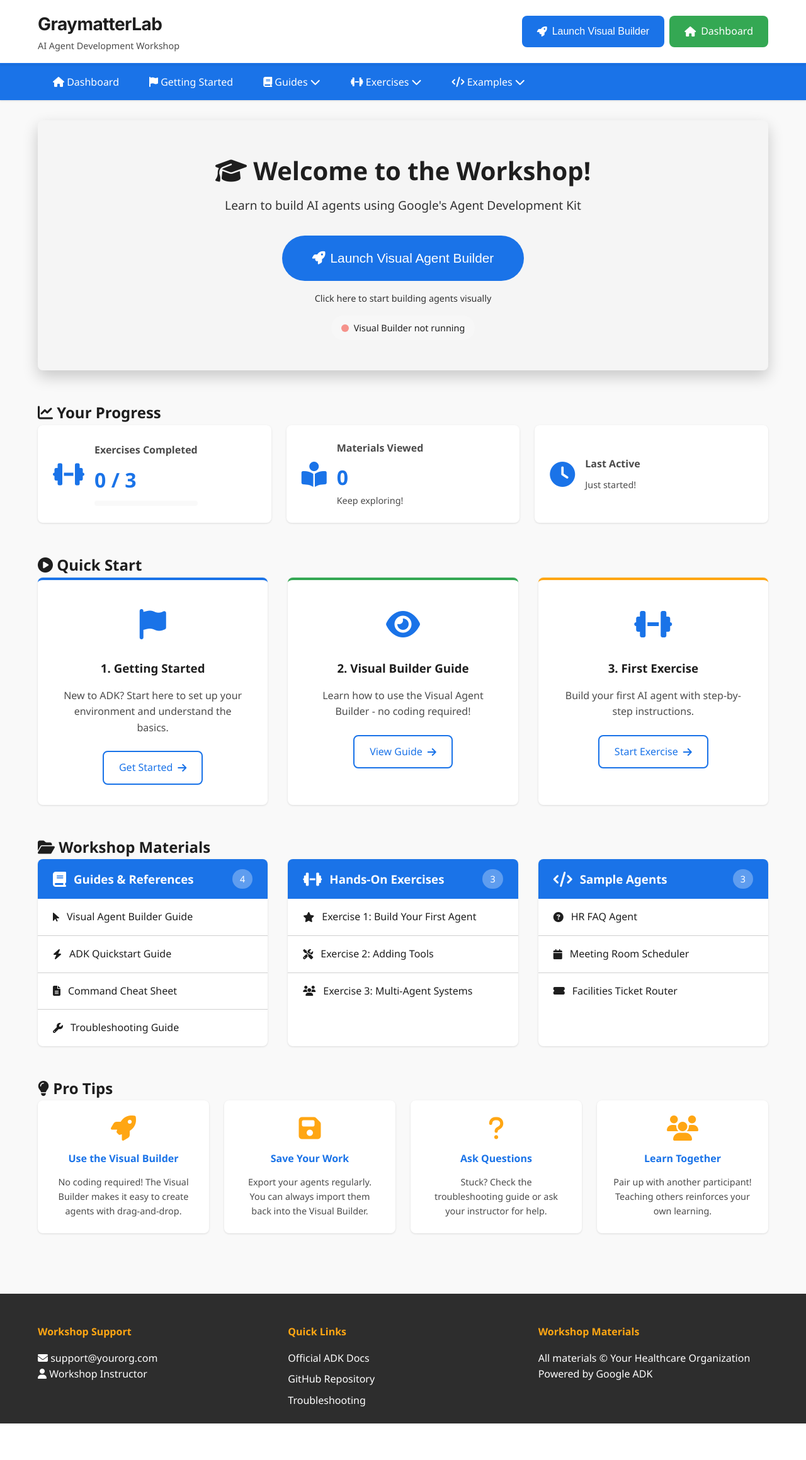
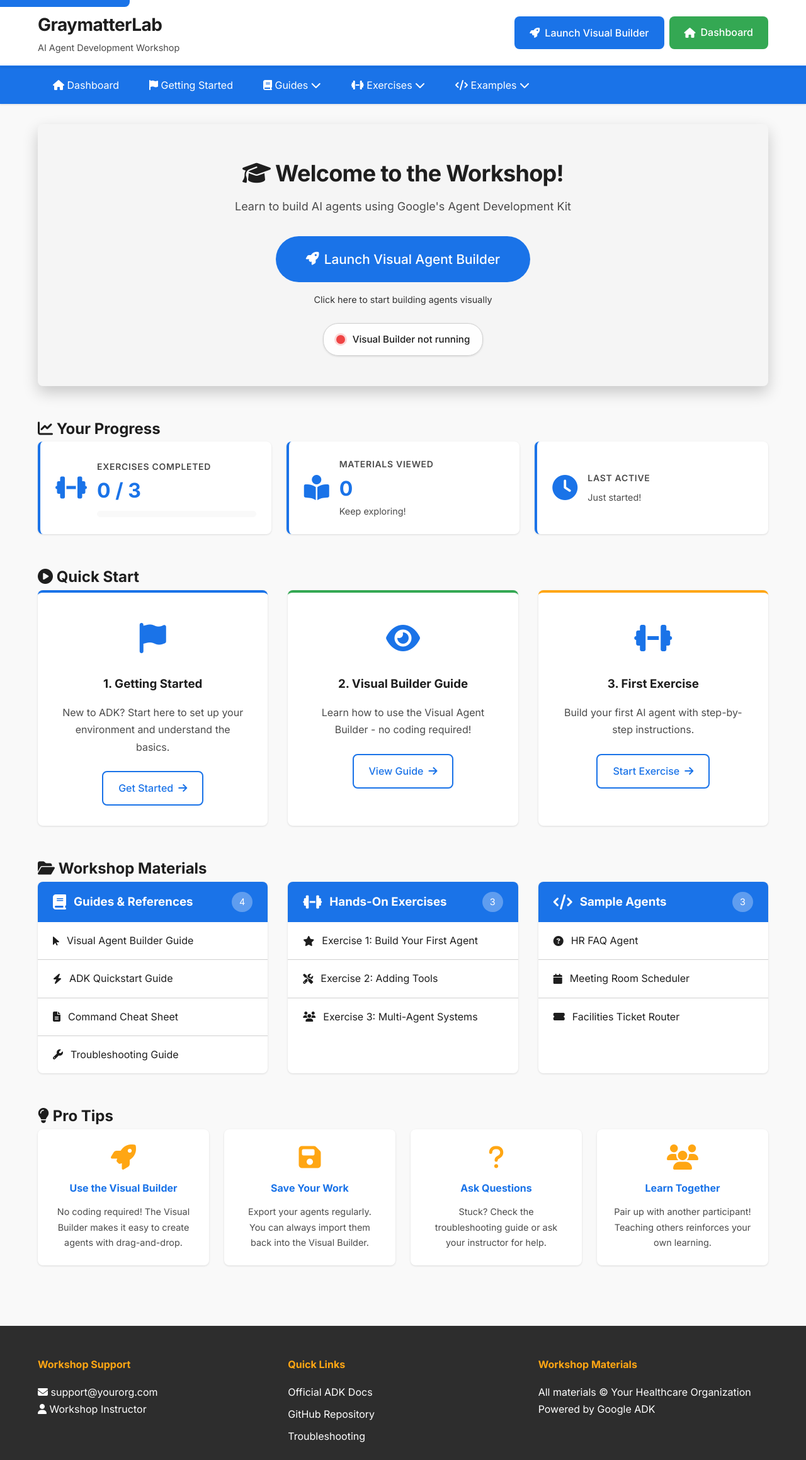
Before and after one commit to Boatschool/adk-workshop-training, a Flask app: page / in a window 1280 px wide. Shown: the whole page at 63% size. Before the commit the page ends 2260 px from the top, so only its background shows below. Run offline with Flask 3, Linux system fonts and the light colour scheme.

Commit message:
UI/UX: Implement Quick Wins and accessibility improvements
- Add comprehensive ARIA labels and live regions
- Implement skip navigation link
- Standardize typography to Inter font family
- Add focus indicators for all interactive elements
- Enhance status indicator with color-coded states
- Improve progress cards with gradient fills and shimmer animation
- Fix color contrast issues for WCAG compliance
- Add semantic HTML improvements

```diff
--- a/static/css/style.css
+++ b/static/css/style.css
@@ -39,10 +40,10 @@
 }
 
 body {
-    font-family: 'Segoe UI', Tahoma, Geneva, Verdana, sans-serif;
+    font-family: 'Inter', -apple-system, BlinkMacSystemFont, 'Segoe UI', Roboto, sans-serif;
     background: var(--bg-color);
     color: var(--text-primary);
-    line-height: 1.6;
+    line-height: 1.7;
 }
 
 .container {
@@ -189,6 +221,12 @@ body {
     transition: var(--transition);
     text-decoration: none;
     white-space: nowrap;
+    font-family: 'Inter', sans-serif;
+}
+
+.btn:focus-visible {
+    outline: 3px solid #0066cc;
+    outline-offset: 2px;
 }
 
 .btn-primary {
@@ -267,14 +309,18 @@ body {
 }
 
 .welcome-section h1 {
-    font-size: 2.5rem;
+    font-size: 2.25rem;
     margin-bottom: 0.5rem;
+    font-weight: 700;
+    letter-spacing: -0.02em;
+    color: var(--text-primary);
 }
 
 .lead {
-    font-size: 1.2rem;
-    opacity: 0.9;
+    font-size: 1.125rem;
+    color: var(--text-secondary);
     margin-bottom: 2rem;
+    line-height: 1.6;
 }
 
 .quick-launch {
@@ -290,33 +336,52 @@ body {
 .status-indicator {
     display: inline-flex;
     align-items: center;
-    gap: 0.5rem;
-    margin-top: 1rem;
-    padding: 0.5rem 1rem;
-    background: rgba(255,255,255,0.2);
-    border-radius: 20px;
-    font-size: 0.9rem;
+    gap: 0.75rem;
+    margin-top: 1.5rem;
+    padding: 0.75rem 1.25rem;
+    background: rgba(255, 255, 255, 0.9);
+    border: 1px solid var(--border-color);
+    border-radius: 24px;
+    font-size: 0.95rem;
+    font-weight: 500;
+    box-shadow: var(--shadow-sm);
 }
 
 .status-dot {
-    width: 12px;
-    height: 12px;
+    width: 14px;
+    height: 14px;
     border-radius: 50%;
-    background: #ccc;
+    background: #cbd5e0;
     animation: pulse 2s infinite;
+    flex-shrink: 0;
 }
 
 .status-dot.running {
-    background: #4caf50;
+    background: #10b981;
+    box-shadow: 0 0 0 3px rgba(16, 185, 129, 0.2);
 }
 
 .status-dot.stopped {
-    background: #f44336;
+    background: #ef4444;
+    box-shadow: 0 0 0 3px rgba(239, 68, 68, 0.2);
+    animation: none;
+}
+
+.status-dot.checking {
+    background: #f59e0b;
+    box-shadow: 0 0 0 3px rgba(245, 158, 11, 0.2);
 }
 
 @keyframes pulse {
-    0%, 100% { opacity: 1; }
-    50% { opacity: 0.5; }
+
+    0%,
+    100% {
+        opacity: 1;
+    }
+
+    50% {
+        opacity: 0.5;
+    }
 }
 
 /* Progress Section */
@@ -335,48 +400,84 @@ body {
     gap: 1rem;
     align-items: center;
     transition: var(--transition);
+    border-left: 4px solid var(--primary-color);
 }
 
 .progress-card:hover {
     transform: translateY(-4px);
     box-shadow: var(--shadow-md);
+    border-left-color: var(--secondary-color);
 }
 
 .progress-icon {
     font-size: 2.5rem;
     color: var(--primary-color);
+    flex-shrink: 0;
+}
+
+.progress-info {
+    flex: 1;
 }
 
 .progress-info h3 {
-    font-size: 1rem;
+    font-size: 0.875rem;
     color: var(--text-secondary);
     margin-bottom: 0.5rem;
+    text-transform: uppercase;
+    letter-spacing: 0.05em;
+    font-weight: 600;
 }
 
 .progress-number {
     font-size: 2rem;
     font-weight: bold;
     color: var(--primary-color);
+    line-height: 1.2;
 }
 
 .progress-detail {
     color: var(--text-secondary);
     font-size: 0.9rem;
+    margin-top: 0.25rem;
 }
 
 .progress-bar {
     width: 100%;
-    height: 8px;
+    height: 10px;
     background: var(--bg-color);
-    border-radius: 4px;
+    border-radius: 5px;
     overflow: hidden;
-    margin-top: 0.5rem;
+    margin-top: 0.75rem;
+    position: relative;
 }
 
 .progress-fill {
     height: 100%;
-    background: var(--secondary-color);
+    background: linear-gradient(90deg, var(--secondary-color), var(--primary-color));
     transition: width 0.5s ease;
+    border-radius: 5px;
+    position: relative;
+}
+
+.progress-fill::after {
+    content: '';
+    position: absolute;
+    top: 0;
+    left: 0;
+    right: 0;
+    bottom: 0;
+    background: linear-gradient(90deg, transparent, rgba(255, 255, 255, 0.3), transparent);
+    animation: shimmer 2s infinite;
+}
+
+@keyframes shimmer {
+    0% {
+        transform: translateX(-100%);
+    }
+
+    100% {
+        transform: translateX(100%);
+    }
 }
 
 /* Card Grid */
--- a/templates/index.html
+++ b/templates/index.html
@@ -3,31 +3,34 @@
 {% block title %}Dashboard{% endblock %}
 
 {% block content %}
+<!-- Skip Navigation -->
+<a href="#main-content" class="skip-link">Skip to main content</a>
+
 <div class="dashboard">
     <!-- Welcome Section -->
-    <section class="welcome-section">
-        <h1><i class="fas fa-graduation-cap"></i> Welcome to the Workshop!</h1>
+    <section class="welcome-section" aria-labelledby="welcome-heading">
+        <h1 id="welcome-heading"><i class="fas fa-graduation-cap" aria-hidden="true"></i> Welcome to the Workshop!</h1>
         <p class="lead">Learn to build AI agents using Google's Agent Development Kit</p>
 
         <!-- Visual Builder Quick Launch -->
         <div class="quick-launch">
-            <button id="big-launch-button" class="btn btn-large btn-primary">
-                <i class="fas fa-rocket"></i> Launch Visual Agent Builder
+            <button id="big-launch-button" class="btn btn-large btn-primary" aria-describedby="launch-help">
+                <i class="fas fa-rocket" aria-hidden="true"></i> Launch Visual Agent Builder
             </button>
-            <p class="launch-help">Click here to start building agents visually</p>
-            <div id="vb-status-indicator" class="status-indicator">
-                <span class="status-dot" id="vb-status-dot"></span>
+            <p id="launch-help" class="launch-help">Click here to start building agents visually</p>
+            <div id="vb-status-indicator" class="status-indicator" role="status" aria-live="polite">
+                <span class="status-dot" id="vb-status-dot" aria-hidden="true"></span>
                 <span id="vb-status-text">Checking status...</span>
             </div>
         </div>
     </section>
 
     <!-- Progress Overview -->
-    <section class="progress-section">
-        <h2><i class="fas fa-chart-line"></i> Your Progress</h2>
+    <section class="progress-section" aria-labelledby="progress-heading" id="main-content">
+        <h2 id="progress-heading"><i class="fas fa-chart-line" aria-hidden="true"></i> Your Progress</h2>
         <div class="progress-cards">
             <div class="progress-card">
-                <div class="progress-icon">
+                <div class="progress-icon" aria-hidden="true">
                     <i class="fas fa-dumbbell"></i>
                 </div>
                 <div class="progress-info">
@@ -35,32 +38,36 @@
                     <p class="progress-number">
                         <span id="exercises-completed">{{ progress.exercises_completed|length }}</span> / 3
                     </p>
-                    <div class="progress-bar">
+                    <div class="progress-bar" role="progressbar"
+                         aria-valuenow="{{ (progress.exercises_completed|length / 3 * 100)|int }}"
+                         aria-valuemin="0"
+                         aria-valuemax="100"
+                         aria-label="Exercise completion: {{ (progress.exercises_completed|length / 3 * 100)|int }}% complete">
                         <div class="progress-fill" style="width: {{ (progress.exercises_completed|length / 3 * 100)|int }}%"></div>
                     </div>
                 </div>
             </div>
 
             <div class="progress-card">
-                <div class="progress-icon">
+                <div class="progress-icon" aria-hidden="true">
                     <i class="fas fa-book-reader"></i>
                 </div>
                 <div class="progress-info">
                     <h3>Materials Viewed</h3>
-                    <p class="progress-number">{{ progress.materials_viewed|length }}</p>
+                    <p class="progress-number" aria-label="{{ progress.materials_viewed|length }} materials viewed">{{ progress.materials_viewed|length }}</p>
                     <p class="progress-detail">Keep exploring!</p>
                 </div>
             </div>
 
             <div class="progress-card">
-                <div class="progress-icon">
+                <div class="progress-icon" aria-hidden="true">
                     <i class="fas fa-clock"></i>
                 </div>
                 <div class="progress-info">
                     <h3>Last Active</h3>
                     <p class="progress-detail">
                         {% if progress.last_active %}
-                            {{ progress.last_active[:10] }}
+                            <time datetime="{{ progress.last_active[:10] }}">{{ progress.last_active[:10] }}</time>
                         {% else %}
                             Just started!
                         {% endif %}
@@ -71,29 +78,29 @@
     </section>
 
     <!-- Quick Start Section -->
-    <section class="quick-start-section">
-        <h2><i class="fas fa-play-circle"></i> Quick Start</h2>
+    <section class="quick-start-section" aria-labelledby="quick-start-heading">
+        <h2 id="quick-start-heading"><i class="fas fa-play-circle" aria-hidden="true"></i> Quick Start</h2>
         <div class="card-grid">
-            <div class="card card-primary">
-                <div class="card-icon"><i class="fas fa-flag"></i></div>
+            <article class="card card-primary">
+                <div class="card-icon" aria-hidden="true"><i class="fas fa-flag"></i></div>
                 <h3>1. Getting Started</h3>
                 <p>New to ADK? Start here to set up your environment and understand the basics.</p>
-                <a href="/getting-started" class="btn btn-outline">Get Started <i class="fas fa-arrow-right"></i></a>
-            </div>
+                <a href="/getting-started" class="btn btn-outline">Get Started <i class="fas fa-arrow-right" aria-hidden="true"></i></a>
+            </article>
 
-            <div class="card card-secondary">
-                <div class="card-icon"><i class="fas fa-eye"></i></div>
+            <article class="card card-secondary">
+                <div class="card-icon" aria-hidden="true"><i class="fas fa-eye"></i></div>
                 <h3>2. Visual Builder Guide</h3>
                 <p>Learn how to use the Visual Agent Builder - no coding required!</p>
-                <a href="/guides/visual-agent-builder-guide" class="btn btn-outline">View Guide <i class="fas fa-arrow-right"></i></a>
-            </div>
+                <a href="/guides/visual-agent-builder-guide" class="btn btn-outline">View Guide <i class="fas fa-arrow-right" aria-hidden="true"></i></a>
+            </article>
 
-            <div class="card card-tertiary">
-                <div class="card-icon"><i class="fas fa-dumbbell"></i></div>
+            <article class="card card-tertiary">
+                <div class="card-icon" aria-hidden="true"><i class="fas fa-dumbbell"></i></div>
                 <h3>3. First Exercise</h3>
                 <p>Build your first AI agent with step-by-step instructions.</p>
-                <a href="/exercises/exercise-1-basic-agent" class="btn btn-outline">Start Exercise <i class="fas fa-arrow-right"></i></a>
-            </div>
+                <a href="/exercises/exercise-1-basic-agent" class="btn btn-outline">Start Exercise <i class="fas fa-arrow-right" aria-hidden="true"></i></a>
+            </article>
         </div>
     </section>
 
```
Also changed, not shown: other parts of static/css/style.css (+89 -22 lines).
